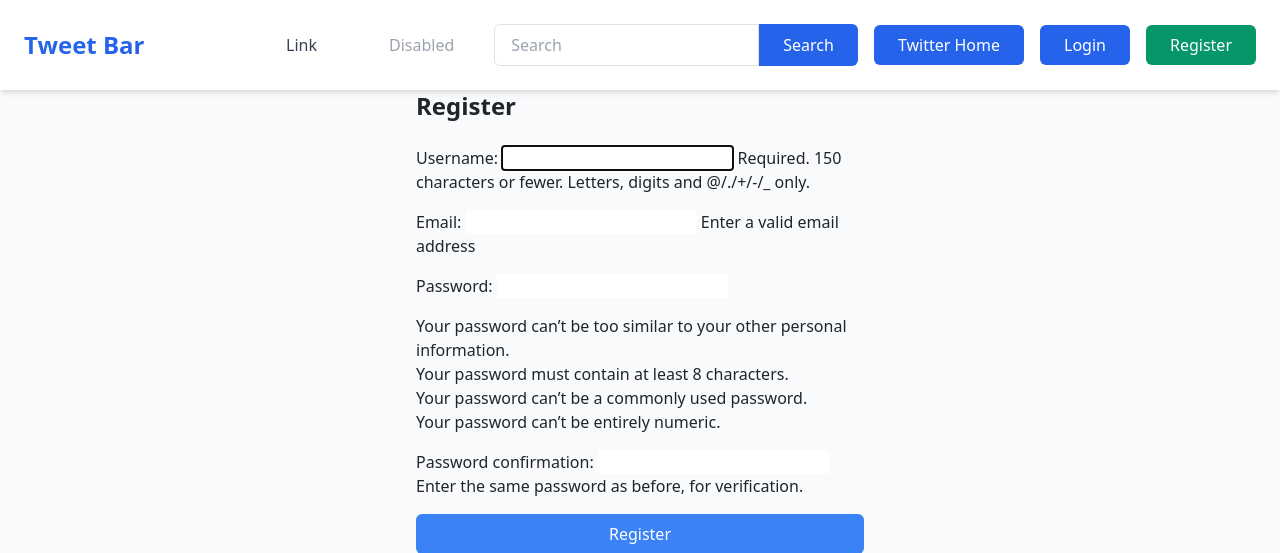
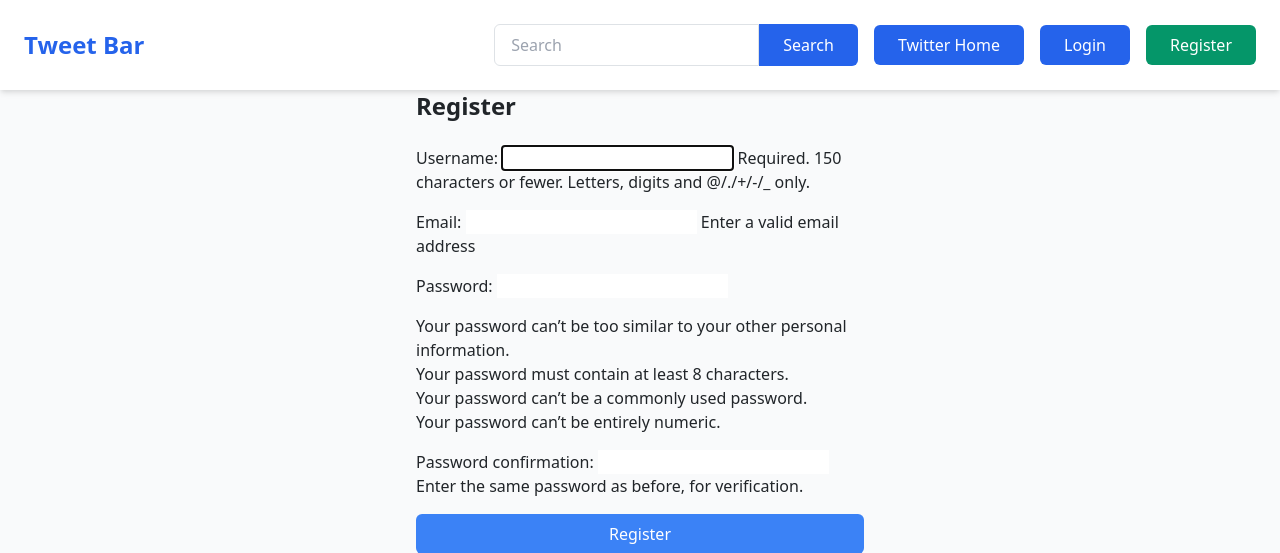
Before and after one commit to bibek1414/tweet-django, a Django app: page /register/ in a window 1280 px wide. Shown: the top 553 px of the page. Run offline with Django 5.2, Linux system fonts and the light colour scheme.

Commit message:
removed navbar disabled

```diff
--- a/templates/layout.html
+++ b/templates/layout.html
@@ -21,13 +21,7 @@
             </button>
             <div class="hidden lg:flex lg:items-center lg:w-auto" id="navbar-content">
                 <ul class="flex flex-col lg:flex-row space-y-2 lg:space-y-0 lg:space-x-6">
-                    <!-- Removed Home Link and Dropdown button -->
-                    <li class="w-full">
-                        <a class="block text-gray-700 hover:text-blue-600 transition duration-200 py-2 px-4" href="#">Link</a>
-                    </li>
-                    <li class="w-full">
-                        <a class="block text-gray-400 cursor-not-allowed py-2 px-4" href="#" aria-disabled="true">Disabled</a>
-                    </li>
+                    <!-- Removed "Link" and "Disabled" items -->
                 </ul>
                 <form class="flex ml-4" role="search">
                     <input class="border rounded-l-md px-3 py-2 focus:outline-none focus:ring-2 focus:ring-blue-500" type="search" placeholder="Search" aria-label="Search">
```
